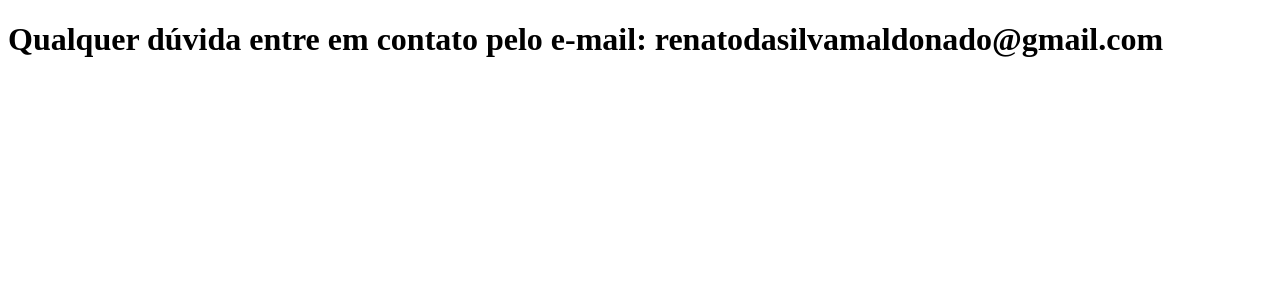
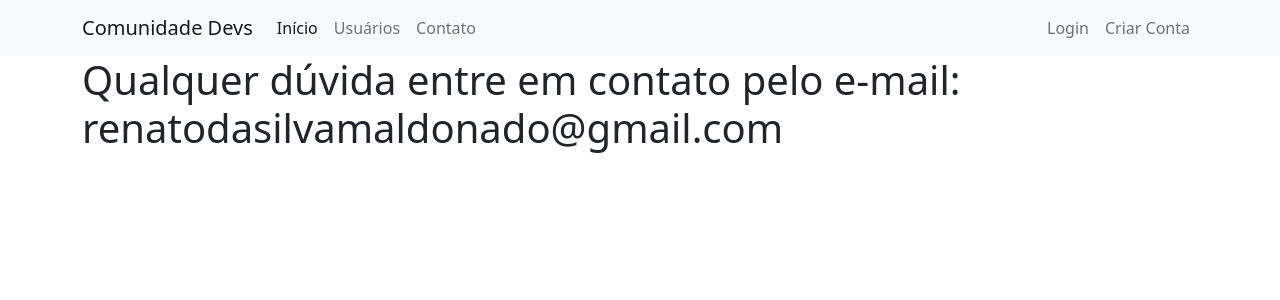
Before and after one commit to renthus/website-for-community, a Flask app: page /contato in a window 1280 px wide. Shown: the top 300 px of the page. Run offline with Flask 2, Linux system fonts and the light colour scheme.

Commit message:
Creation of usuarios.html and navbar.html files

```diff
--- a/main.py
+++ b/main.py
@@ -1,6 +1,8 @@
 from flask import Flask, render_template
 
 app = Flask(__name__)
+
+user_list = ['Renato', 'Tatiana', 'Valentina']
 
 @app.route("/")
 def home():
@@ -10,5 +12,9 @@ def home():
 def contato():
     return render_template('contato.html')
 
+@app.route("/usuarios")
+def usuarios():
+    return render_template('usuarios.html', user_list=user_list)
+
 if __name__ == '__main__':
     app.run(debug=True)
--- a/templates/base.html
+++ b/templates/base.html
@@ -4,11 +4,19 @@
     <meta charset="UTF-8">
     <meta name="viewport" content="width=device-width, initial-scale=1">
     <title>Comunidade Devs</title>
+
+    <link href="https://cdn.jsdelivr.net/npm/bootstrap@5.2.0/dist/css/bootstrap.min.css" rel="stylesheet" integrity="sha384-gH2yIJqKdNHPEq0n4Mqa/HGKIhSkIHeL5AyhkYV8i59U5AR6csBvApHHNl/vI1Bx" crossorigin="anonymous">
+
     {% block head %}
     {% endblock %}
 </head>
 <body>
+
+    {% include 'navbar.html' %}
+
     {% block body %}
     {% endblock %}
+
+    <script src="https://cdn.jsdelivr.net/npm/bootstrap@5.2.0/dist/js/bootstrap.bundle.min.js" integrity="sha384-A3rJD856KowSb7dwlZdYEkO39Gagi7vIsF0jrRAoQmDKKtQBHUuLZ9AsSv4jD4Xa" crossorigin="anonymous"></script>
 </body>
 </html>
--- a/templates/contato.html
+++ b/templates/contato.html
@@ -1,4 +1,6 @@
 {% extends 'base.html' %}
 {% block body %}
-    <h1>Qualquer dúvida entre em contato pelo e-mail: renatodasilvamaldonado@gmail.com</h1>
+    <div class="container">
+        <h1>Qualquer dúvida entre em contato pelo e-mail: renatodasilvamaldonado@gmail.com</h1>
+    </div>
 {% endblock %}
--- a/templates/home.html
+++ b/templates/home.html
@@ -1,4 +1,6 @@
 {% extends 'base.html' %}
 {% block body %}
-    <h1>Hello, World!</h1>
+    <div class="container">
+        <h1>Hello, World!</h1>
+    </div>
 {% endblock %}
--- /dev/null
+++ b/templates/navbar.html
@@ -0,0 +1,29 @@
+<nav class="navbar navbar-expand-lg bg-light">
+  <div class="container-fluid container">
+    <a class="navbar-brand" href="/">Comunidade Devs</a>
+    <button class="navbar-toggler" type="button" data-bs-toggle="collapse" data-bs-target="#navbarSupportedContent" aria-controls="navbarSupportedContent" aria-expanded="false" aria-label="Toggle navigation">
+      <span class="navbar-toggler-icon"></span>
+    </button>
+    <div class="collapse navbar-collapse" id="navbarSupportedContent">
+      <ul class="navbar-nav me-auto mb-2 mb-lg-0">
+        <li class="nav-item">
+          <a class="nav-link active" aria-current="page" href="/">Início</a>
+        </li>
+        <li class="nav-item">
+          <a class="nav-link" href="/usuarios">Usuários</a>
+        </li>
+        <li class="nav-item">
+          <a class="nav-link" href="/contato">Contato</a>
+        </li>
+      </ul>
+      <ul class="d-flex navbar-nav">
+        <li class="nav-item">
+          <a class="nav-link" href="#">Login</a>
+        </li>
+        <li class="nav-item">
+          <a class="nav-link" href="#">Criar Conta</a>
+        </li>
+      </ul>
+    </div>
+  </div>
+</nav>
```
Also changed, not shown: templates/usuarios.html (added, +10 -0 lines).
